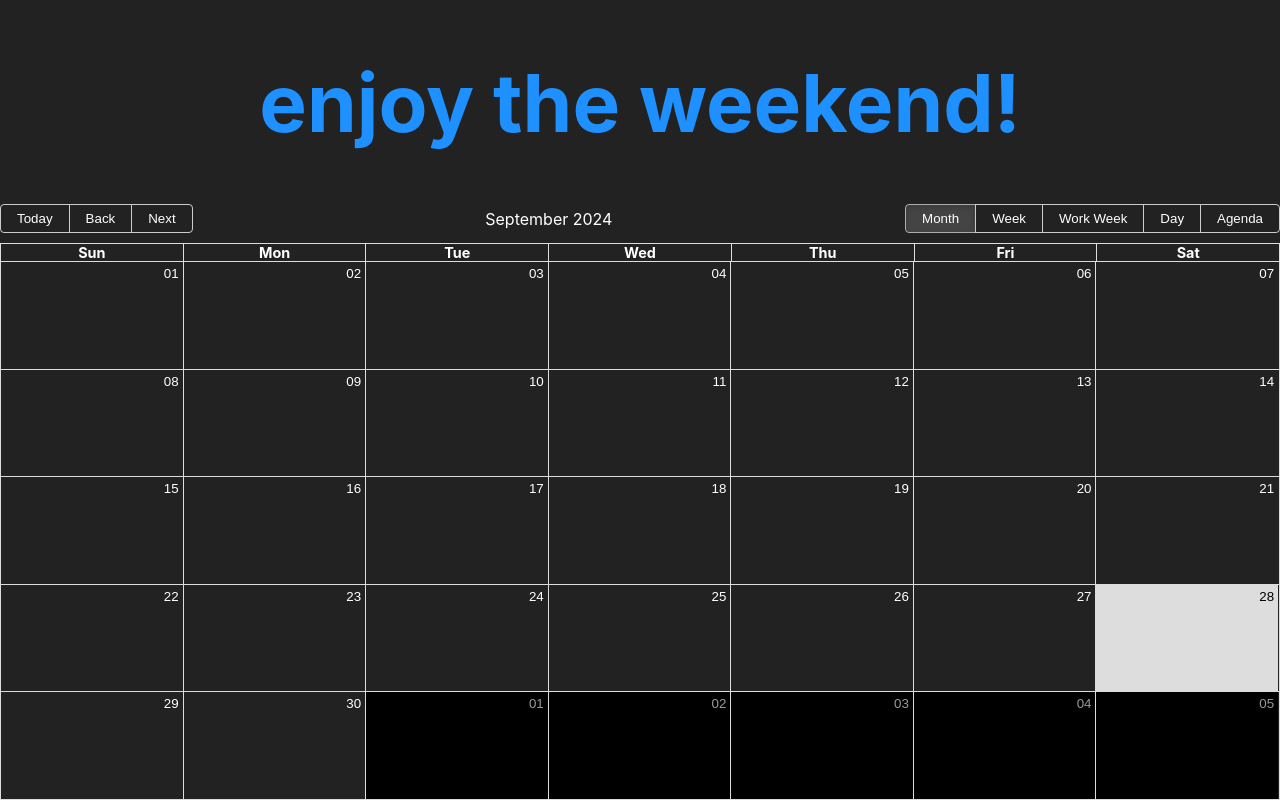
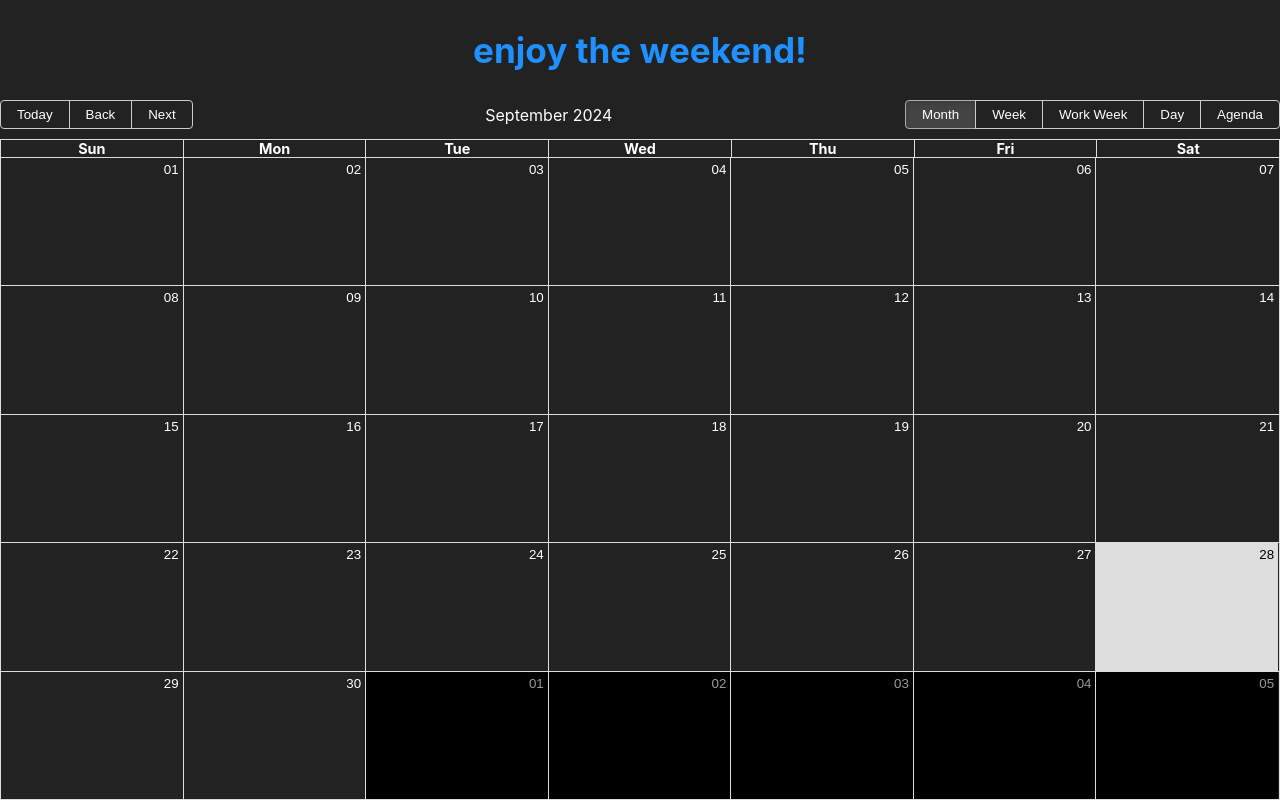
Before and after one commit to FluxTradeLLC/should-i-trade-today-react, a React (Create React App) app: page / in a window 1280 px wide. Built offline with nearby package versions, Linux system fonts and the light colour scheme; no server answers.

Commit message:
Fix title styling

```diff
--- a/src/App.js
+++ b/src/App.js
@@ -165,23 +165,25 @@ function App() {
     display: "flex",
     alignItems: "center",
     justifyContent: "center",
+    height: "100px",
+    fontSize: "30px"
   };
 
   return (
     <div className="App dark-mode">
       {isWeekend ? (
         <div style={titleContainerStyle}>
-          <h1 className="weekend">enjoy the weekend!</h1>
+          <h3 className="weekend">enjoy the weekend!</h3>
         </div>
       ) : todaysEvent ? (
         <div style={titleContainerStyle}>
           {todaysEvent.score >= 80 ? (
-            <h1 className="yes">go for it</h1>
+            <h3 className="yes">go for it</h3>
           ) :
             todaysEvent.score >= 70 ?
-          ( <h1 className="maybe">proceed with caution</h1> )
+          ( <h3 className="maybe">proceed with caution</h3> )
           : (
-            <h1 className="no">probably not</h1>
+            <h3 className="no">go for it</h3>
           )}
           {todaysEvent.summary && (
             <span
@@ -194,7 +196,7 @@ function App() {
           )}
         </div>
       ) : (
-        <h1>No recommendation yet</h1>
+        <h3>no recommendation yet</h3>
       )}
 
       {showTodayModal && todaysEvent?.summary && (
```
